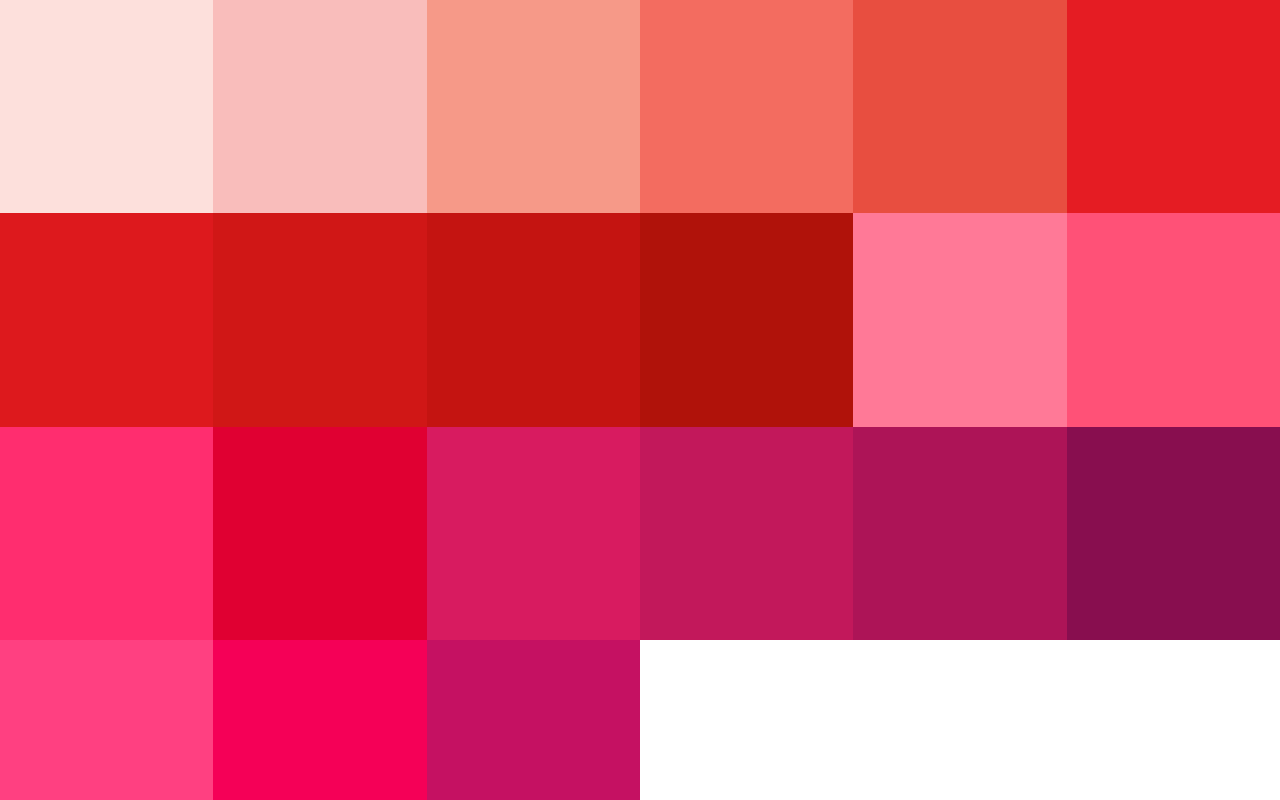
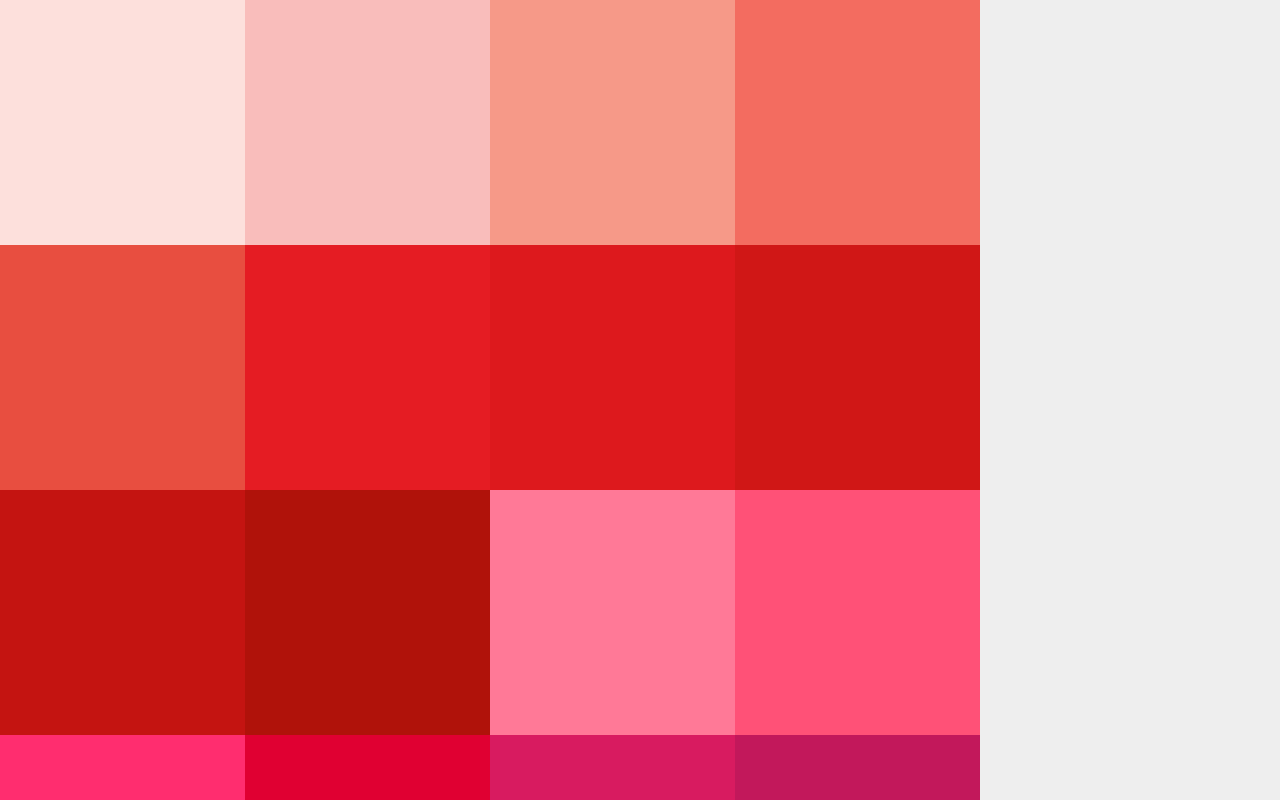
Before and after one commit to SimonDEvans/kolor, a React (Create React App) app: page / in a window 1280 px wide. Shown: the top 800 px of the page. Built offline with nearby package versions, Linux system fonts and the light colour scheme.

Commit message:
Change sidebar bg colour on colour item click

```diff
--- a/src/components/ColourGrid/ColourGrid.js
+++ b/src/components/ColourGrid/ColourGrid.js
@@ -1,22 +1,29 @@
 import React, { Component } from 'react'
 import './ColourGrid.css'
 import ColourItem from '../../components/ColourItem/ColourItem'
+import Sidebar from '../../components/Sidebar/Sidebar'
 
 class ColourGrid extends Component {
 
-  clickHandler() {
-    console.log('Clicked');
+  clickHandler(value) {
+    document.querySelector('.sidebar').style.backgroundColor = this.colour
   }
 
   render() {
     let colours = ['#fde0dc', '#f9bdbb', '#f69988', '#f36c60', '#e84e40', '#e51c23', '#dd191d', '#d01716', '#c41411', '#b0120a', '#ff7997', '#ff5177', '#ff2d6f', '#e00032', '#d81b60', '#c2185b', '#ad1457', '#880e4f', '#ff4081', '#f50057', '#c51162']
-
     return (
-      <ul className="colour-grid">
-        {colours.map((itemColour, i) => {
-          return <ColourItem click={this.clickHandler} colour={itemColour} key={i}/>
-        })}
-      </ul>
+      <div className="wrapper">
+        <div className="wrapper__left">
+          <ul className="colour-grid">
+            {colours.map((itemColour, i) => {
+              return <ColourItem click={this.clickHandler} colour={itemColour} key={i}/>
+            })}
+          </ul>
+        </div>
+        <div className="wrapper__right">
+          <Sidebar />
+        </div>
+      </div>
 
     )
   }
--- a/src/components/ColourGrid/ColourGrid.scss
+++ b/src/components/ColourGrid/ColourGrid.scss
@@ -1,4 +1,21 @@
 @import '../../css/Config.scss';
+
+.wrapper {
+    &__left,
+    &__right {
+        display: inline-block;
+        vertical-align: top;
+        font-size: 0;
+    }
+
+    &__left {
+        width: calc(100% - 300px);
+    }
+
+    &__right {
+        width: 300px;
+    }
+}
 
 .colour-grid {
     display: grid;
--- a/src/components/Sidebar/Sidebar.js
+++ b/src/components/Sidebar/Sidebar.js
@@ -3,8 +3,12 @@ import './Sidebar.css'
 
 class Sidebar extends Component {
   render() {
+    let style = {
+      backgroundColor: this.props.sC
+    }
+
     return (
-      <div className="sidebar"></div>
+      <div className="sidebar" style={style}></div>
     )
   }
 }
--- a/src/components/Sidebar/Sidebar.scss
+++ b/src/components/Sidebar/Sidebar.scss
@@ -1,7 +1,9 @@
 @import '../../css/Config.scss';
 
 .sidebar {
-  width: 100%;
-  height: 100%;
-  background-color: #eee;
+    width: 100%;
+    height: 100vh;
+    background-color: #eee;
+    transition:
+        background-color 300ms ease;
 }
```
